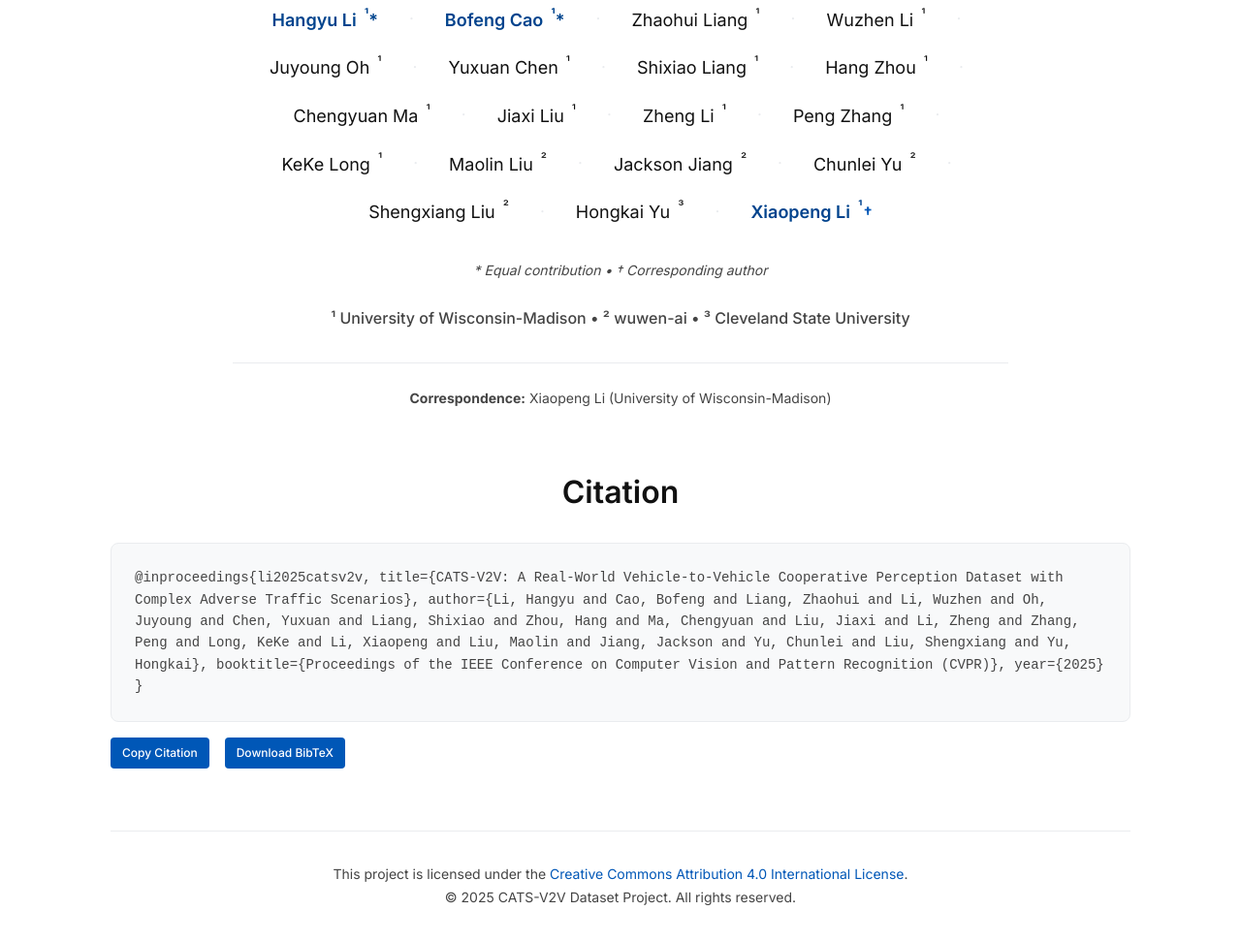
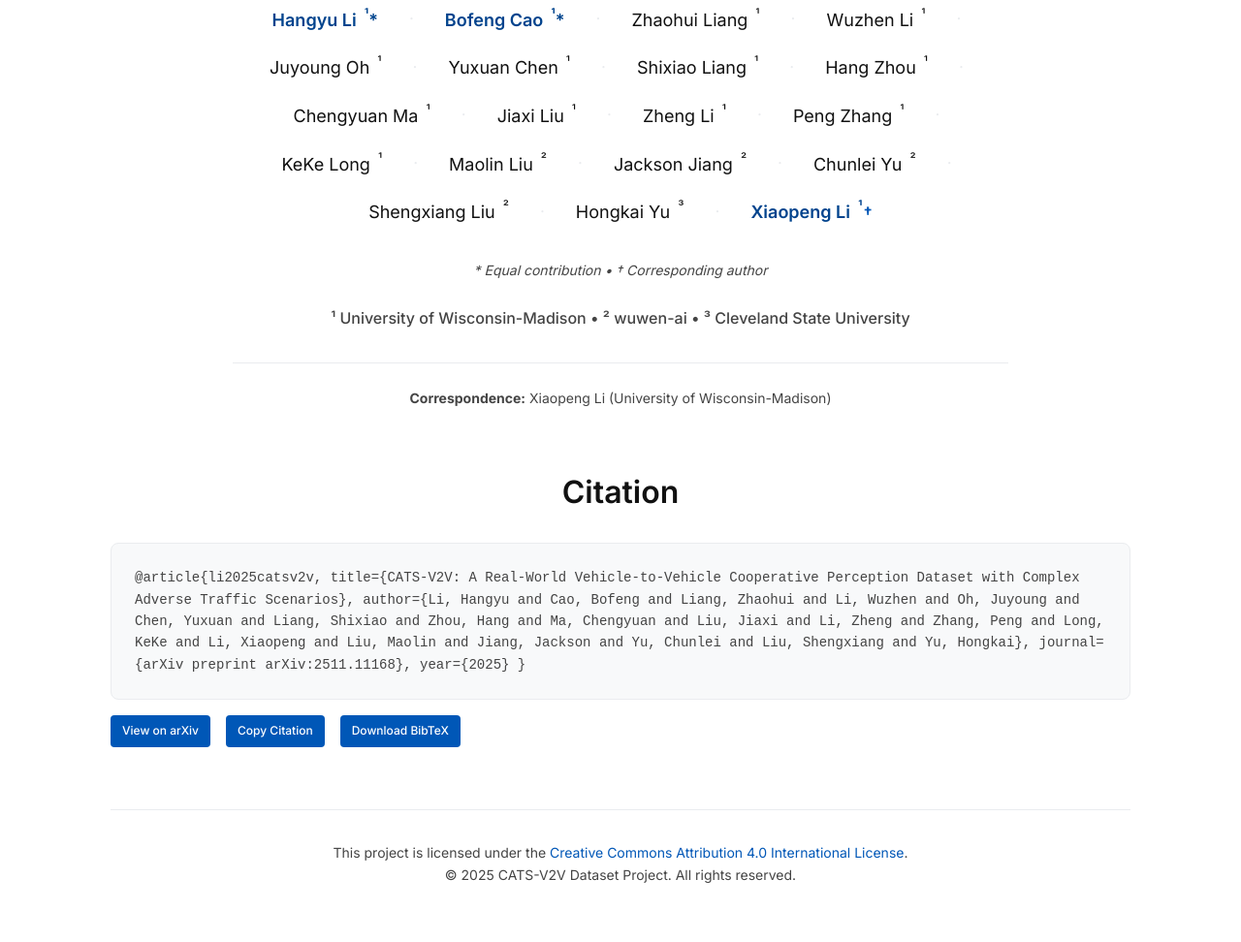
Before and after one commit to CATS-V2V-Dataset/CATS-V2V-Dataset.github.io, a plain HTML site: page index.html in a window 1280 px wide. Shown: the part 2372-3344 px from the top of the page at 97% size. Drawn offline with Linux system fonts and the light colour scheme.

Commit message:
Update index.html

```diff
--- a/index.html
+++ b/index.html
@@ -750,14 +750,15 @@
         <section class="citation-section">
             <h2>Citation</h2>
             <div class="citation-content">
-                @inproceedings{li2025catsv2v,
+                @article{li2025catsv2v,
   title={CATS-V2V: A Real-World Vehicle-to-Vehicle Cooperative Perception Dataset with Complex Adverse Traffic Scenarios},
   author={Li, Hangyu and Cao, Bofeng and Liang, Zhaohui and Li, Wuzhen and Oh, Juyoung and Chen, Yuxuan and Liang, Shixiao and Zhou, Hang and Ma, Chengyuan and Liu, Jiaxi and Li, Zheng and Zhang, Peng and Long, KeKe and Li, Xiaopeng and Liu, Maolin and Jiang, Jackson and Yu, Chunlei and Liu, Shengxiang and Yu, Hongkai},
-  booktitle={Proceedings of the IEEE Conference on Computer Vision and Pattern Recognition (CVPR)},
+  journal={arXiv preprint arXiv:2511.11168},
   year={2025}
 }
             </div>
             <div class="citation-actions">
+                <a href="https://www.arxiv.org/abs/2511.11168" class="btn-small" target="_blank">View on arXiv</a>
                 <a href="#" class="btn-small" onclick="navigator.clipboard.writeText(document.querySelector('.citation-content').textContent); alert('Citation copied to clipboard!'); return false;">Copy Citation</a>
                 <a href="#" class="btn-small">Download BibTeX</a>
             </div>
```
